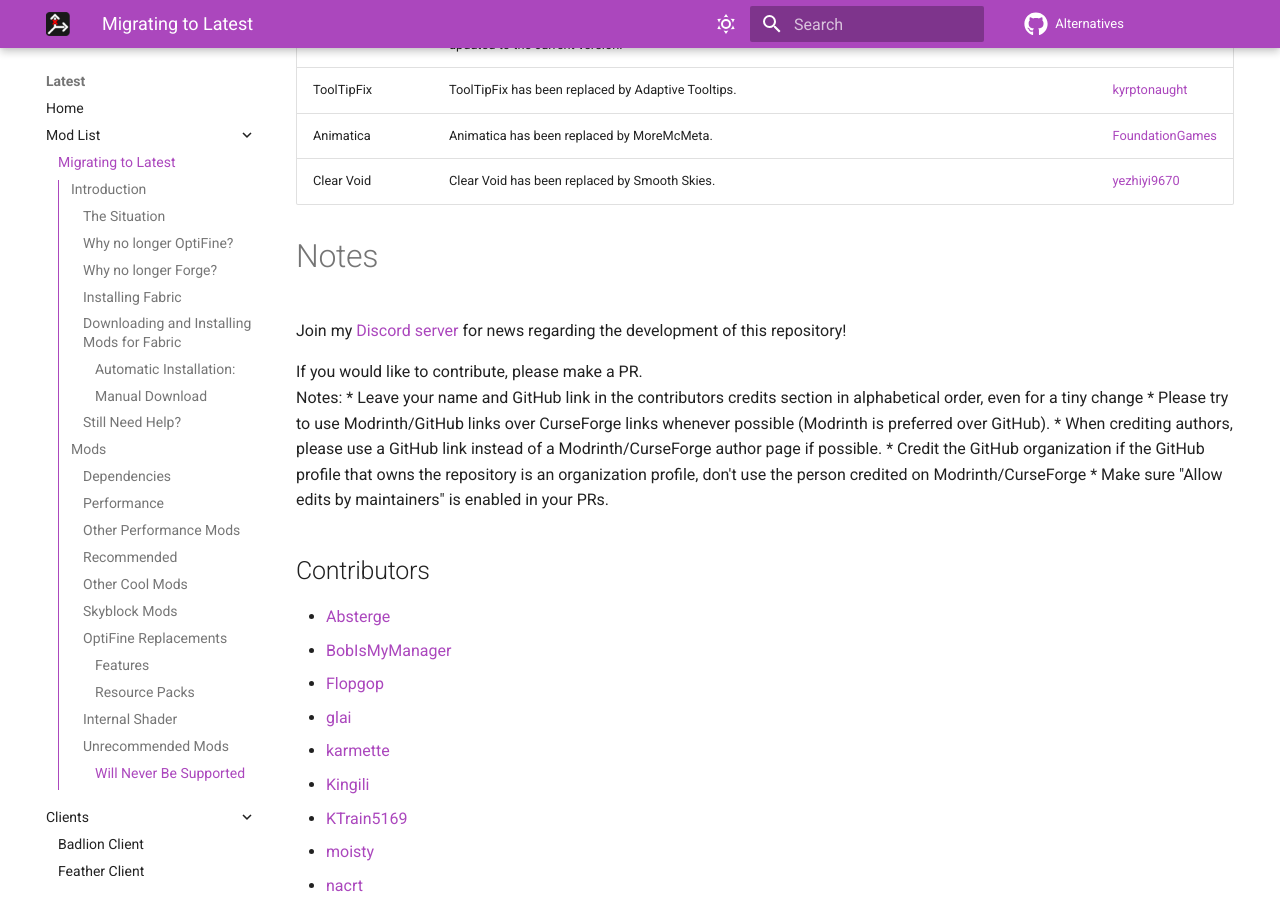
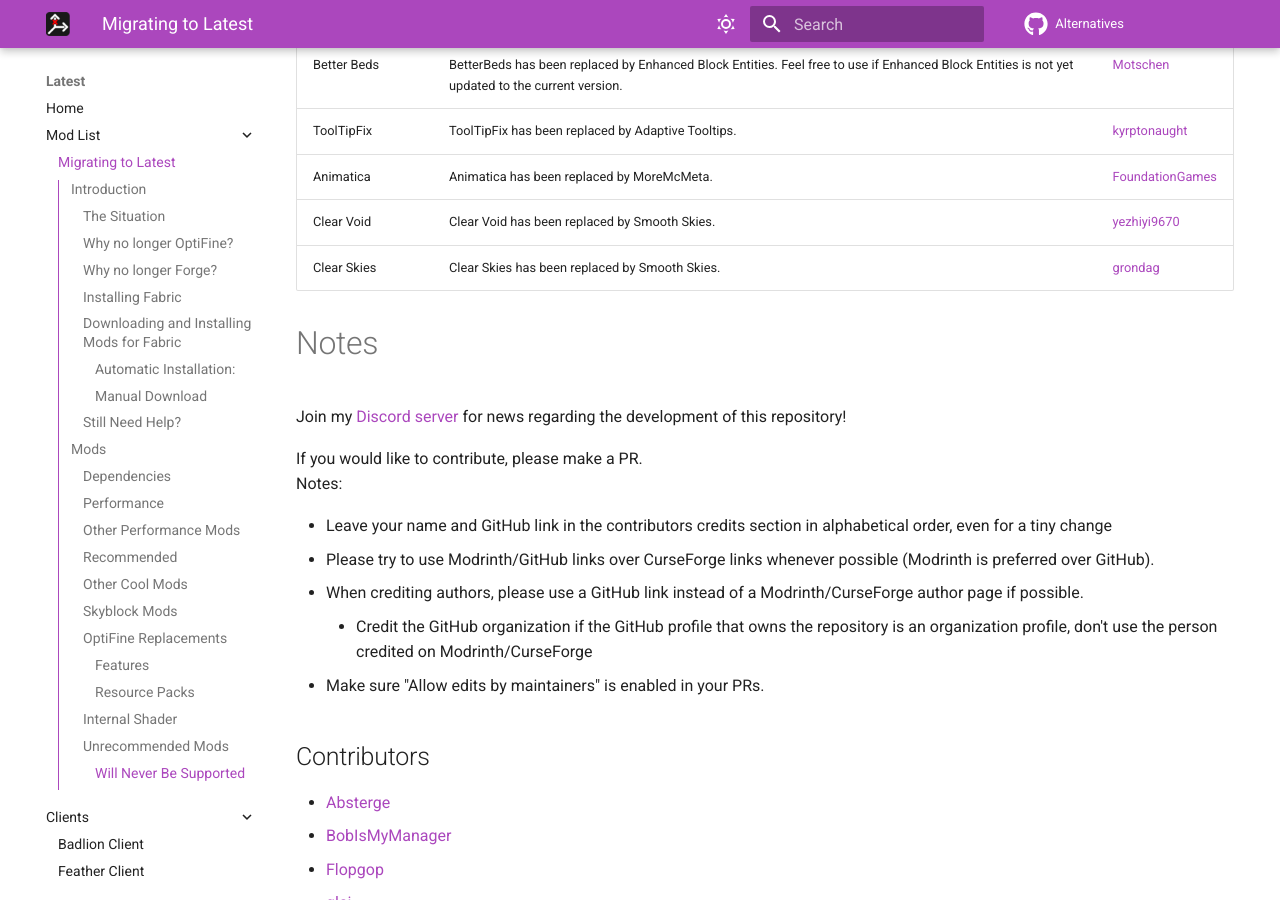
Before and after one commit to MicrocontrollersDev/Alternatives, an MkDocs documentation site: the page built from docs/latest/migrating.md, in a window 1280 px wide and 900 px high, scrolled down 15733 px. Built offline with MkDocs 1.6.1 and Material for MkDocs 9.7.7, drawn with Linux system fonts in a browser that asks for light colours; comment, search, counter and statistics services are not loaded; some of the changed lines change nothing that is shown; some of the changed text lies outside the part shown.

Commit message:
clear skies, better mipmaps, fix md

```diff
--- a/docs/latest/migrating.md
+++ b/docs/latest/migrating.md
@@ -144,6 +144,7 @@
 | [Auto ReAuth](https://modrinth.com/mod/auto-reauth) | Automatically reauthenticates your session when you are not logged in correctly. | [connorslade](https://github.com/connorslade) | [Fabric API](https://modrinth.com/mod/fabric-api) |
 | [In-Game Account Switcher](https://modrinth.com/mod/in-game-account-switcher) | Adds an in game account switcher that lets you switch accounts without having to restart the game. | [The-Fireplace](https://github.com/The-Fireplace) | [Fabric API](https://modrinth.com/mod/fabric-api) |
 | [Smooth Skies](https://modrinth.com/mod/smooth-skies) | Smooths out the skybox colors on far render distances. This will fix the skybox breaking with Nvidium or similar. | [MicrocontrollersDev](https://github.com/MicrocontrollersDev) | [Fabric API](https://modrinth.com/mod/fabric-api), [YACL](https://modrinth.com/mod/yacl) |
+| [Better Mipmaps](https://modrinth.com/mod/better-mipmaps) | Unlocks mipmap levels higher than 4 to reduce visual arifacts with high resolution resource packs. | [sidit77](https://github.com/sidit77) | | | Not listed as 1.21.1 compatible, but should work with dependency modification. |
 | [Fix Keyboard on Linx](https://modrinth.com/mod/fix-keyboard-on-linux) | Fix several issues regarding key input on Linux. | [Ishland](https://github.com/ishland) | | | Works on Linux only, will do nothing for other OS's. Has not been listed as compatible for 1.21+, but it should work with no changes. |
 | [MacOS Input Fixes](https://modrinth.com/mod/macos-input-fixes) | Fix several issues regarding key input on MacOS. | [hamarb123](https://github.com/hamarb123) | | | Not listed as 1.21.1 compatible, but should work regardless. |
 
@@ -188,7 +189,6 @@
 | [Clear Despawn](https://modrinth.com/mod/cleardespawn) | Clear Despawn makes it more obvious on which items are about to despawn by making them blink exponentially faster after a certain time. | [StrikerRockers](https://github.com/StrikerRockers-Mods) |
 | [Litematica](https://github.com/sakura-ryoko/litematica/releases/latest) | A schematic mod that allows you to import schematics of builds. | [Matti Ruohonen](https://github.com/maruohon) |
 | [MiniHUD](https://github.com/sakura-ryoko/minihud/releases/latest) | A customizable HUD that allows displaying various information on your screen as well as beneficial overlay renders. | [Matti Ruohonen](https://github.com/maruohon) |
-| [Clear Skies](https://modrinth.com/mod/clear-skies) | Removes fog color banding on skybox. | [grondag](https://github.com/grondag) | | | The 1.19 version works on 1.21. |
 | [Sound Physics Remastered](https://modrinth.com/mod/sound-physics-remastered) | Makes sounds much more realistic, adding reverb, attenuation, and absorption. | [vlad2305m](https://github.com/vlad2305m), [thedocruby](https://github.com/thedocruby) & [henkelmax](https://github.com/henkelmax)|
 | [Sound Controller](https://modrinth.com/mod/sound-controller) | Provides complete control over the volume of every sound in the game. | [BVengo](https://github.com/BVengo) | [Fabric API](https://modrinth.com/mod/fabric-api), [YACL](https://modrinth.com/mod/yacl) |
 | [Screencapper](https://modrinth.com/mod/screencapper) | Improves the way you share and preview screenshots. | [isXander](https://github.com/isXander) & [Deftu](https://github.com/Deftu) | [Fabric API](https://modrinth.com/mod/fabric-api), [Fabric Language Kotlin](https://modrinth.com/mod/fabric-language-kotlin), [DeftuLib](https://modrinth.com/mod/deftulib) |
@@ -289,6 +289,7 @@
 | ToolTipFix | ToolTipFix has been replaced by Adaptive Tooltips. | [kyrptonaught](https://github.com/kyrptonaught) |
 | Animatica | Animatica has been replaced by MoreMcMeta. | [FoundationGames](https://github.com/FoundationGames) |
 | Clear Void | Clear Void has been replaced by Smooth Skies. | [yezhiyi9670](https://github.com/yezhiyi9670) |
+| Clear Skies | Clear Skies has been replaced by Smooth Skies. | [grondag](https://github.com/grondag) |
 
 # Notes
 
@@ -296,6 +297,7 @@
 
 If you would like to contribute, please make a PR.
 Notes:
+
 * Leave your name and GitHub link in the contributors credits section in alphabetical order, even for a tiny change
 * Please try to use Modrinth/GitHub links over CurseForge links whenever possible (Modrinth is preferred over GitHub).
 * When crediting authors, please use a GitHub link instead of a Modrinth/CurseForge author page if possible.
```
